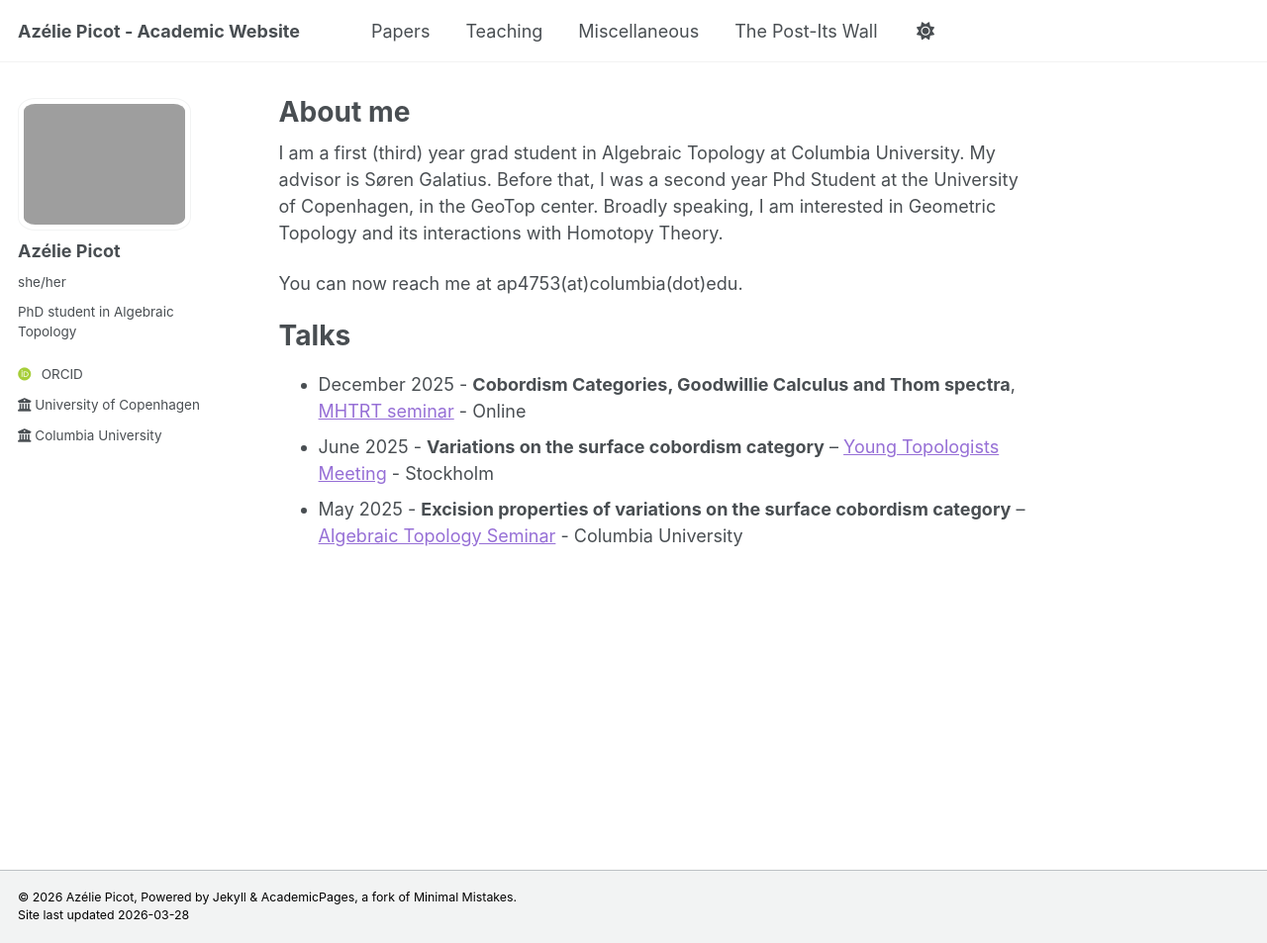
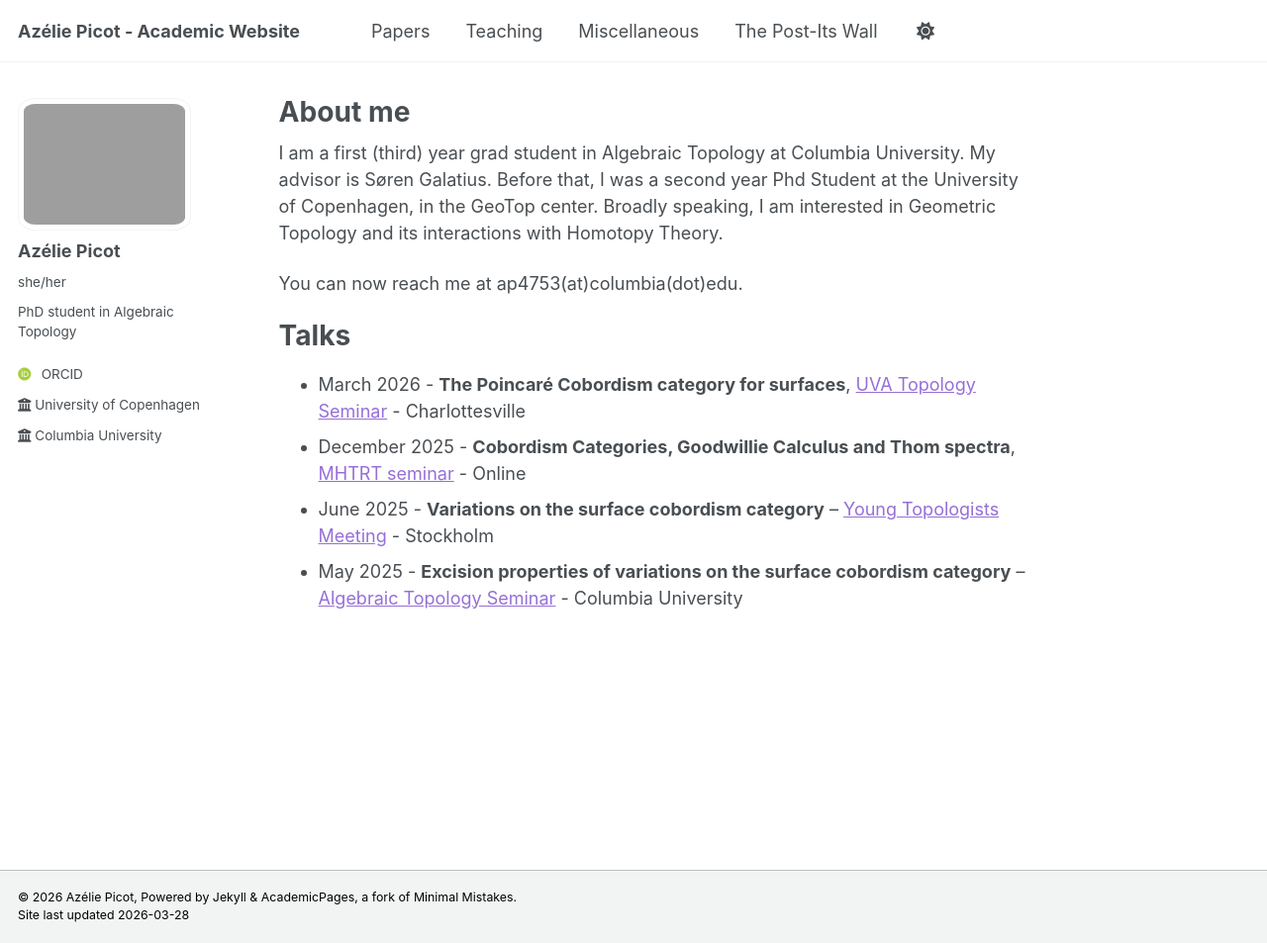
Before and after one commit to azeliepicot/azeliepicot.github.io, a Jekyll site: the page built from _pages/about.md, in a window 1280 px wide and 953 px high. Shown: the whole window at 99% size. Built offline with Jekyll 4.4.1, drawn with Linux system fonts in a browser that asks for light colours; some web fonts are replaced.

Commit message:
Add upcoming talks to about page

```diff
--- a/_pages/about.md
+++ b/_pages/about.md
@@ -14,6 +14,7 @@ You can now reach me at ap4753(at)columbia(dot)edu.
 
 # Talks
 
+- March 2026 - **The Poincaré Cobordism category for surfaces**, [UVA Topology Seminar](https://math.virginia.edu/seminars/topology/2025-26/) - Charlottesville
 - December 2025 - **Cobordism Categories, Goodwillie Calculus and Thom spectra**, [MHTRT seminar](https://sites.google.com/view/mhtrt) - Online
 - June 2025 - **Variations on the surface cobordism category** – [Young Topologists Meeting](https://www.math-stockholm.se/en/kalender/konferens/ytm2025-1.1350169) - Stockholm
 - May 2025 - **Excision properties of variations on the surface cobordism category** – [Algebraic Topology Seminar](https://lzyang257.github.io/organization-and-activities/seminar_spring2025/) - Columbia University
```
